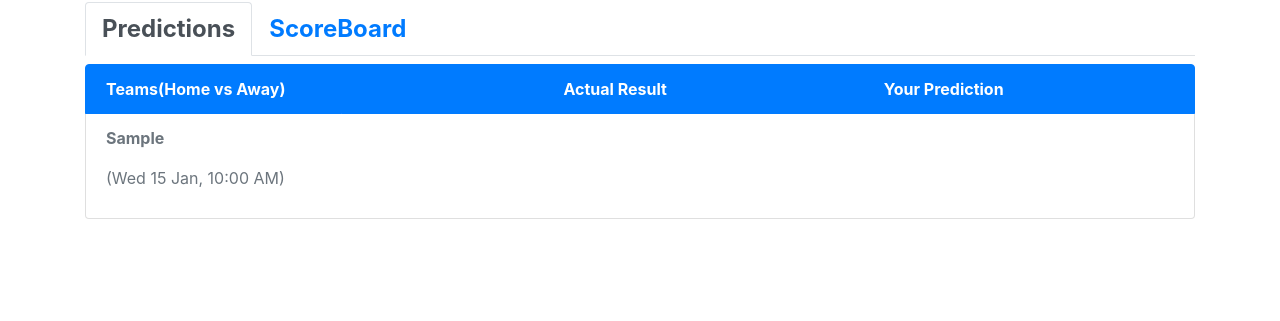
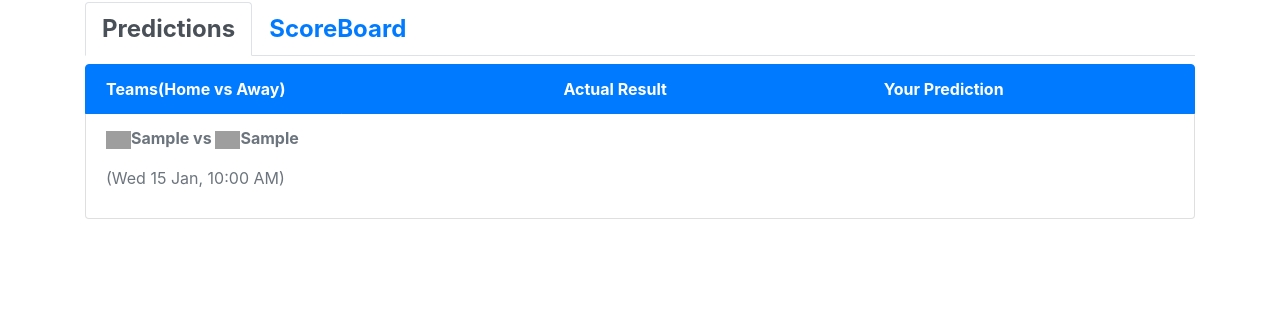
Before and after one commit to rahiminasab/pishbini, a Django app: template pishi/templates/index.html in a window 1280 px wide. Shown: the part 370-691 px from the top of the page. Run offline with Django 3.2, Linux system fonts and the light colour scheme; the template is opened without the code that fills it: most values are stand-ins (such as "Sample title", 1, 10 or a date in 2020); parts of the project's set-up code (start-up, migrations or seed data) failed here and were passed over; some libraries are stand-ins or nearby versions; grey boxes are pictures that could not be loaded.

Commit message:
flags on load

```diff
--- a/pishi/static/pishi/styles.css
+++ b/pishi/static/pishi/styles.css
@@ -27,3 +27,7 @@ li:nth-child(odd) {
 .match-list {
     margin-top: 0.5em;
 }
+
+.team-flag {
+    max-width: 25px;
+}
--- a/pishi/templates/match.html
+++ b/pishi/templates/match.html
@@ -1,7 +1,11 @@
 {% load tz %}
 <div class="row">
     <div class="col-5">
-        <p><strong>{{ match }}</strong></p>
+        <p><strong>
+            <img src="{{ match.home_team.flag }}" class="img-fluid team-flag">{{ match.home_team }}
+            vs
+            <img src="{{ match.away_team.flag }}" class="img-fluid team-flag">{{ match.away_team }}
+        </strong></p>
         <p>({{ match.date | localtime | date:"D d M, h:i A" }})</p>
     </div>
     <div class="col">
```
